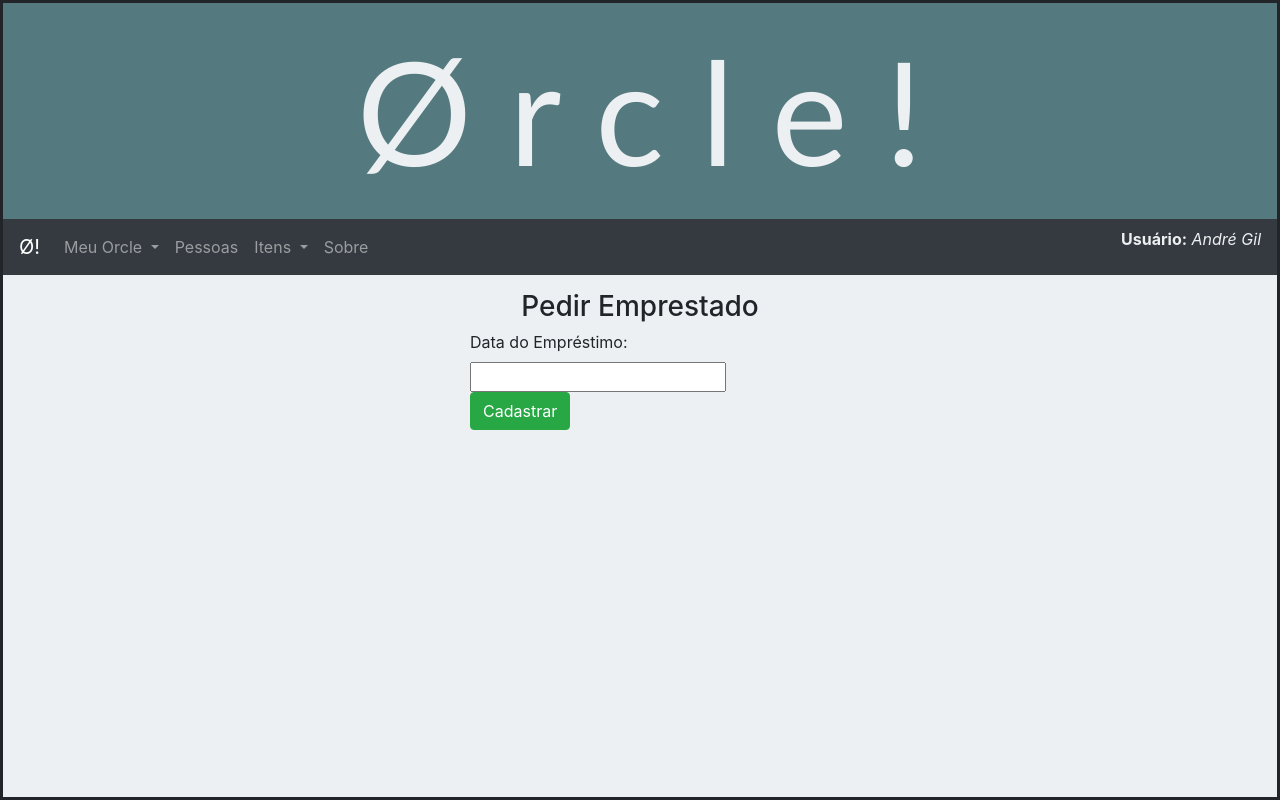
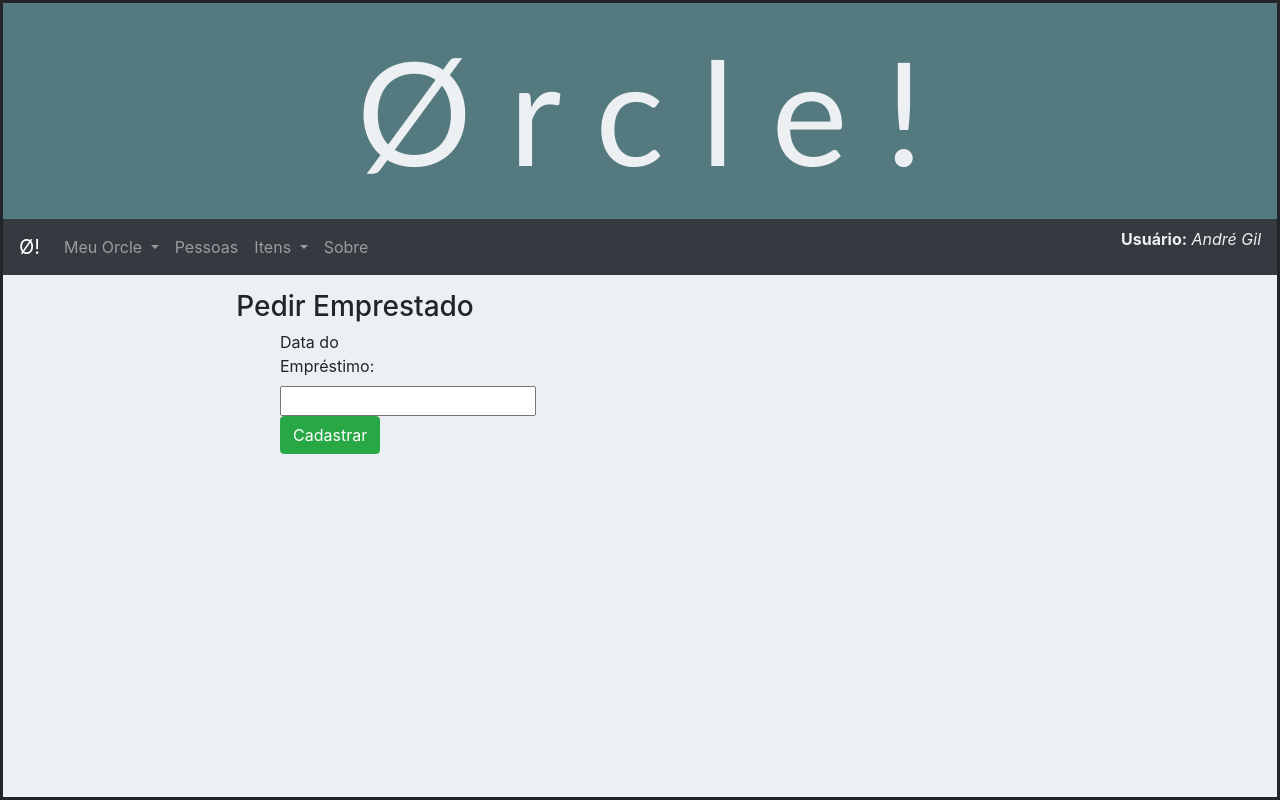
Before and after one commit to alsgil13/orcle_local, a Django app: page /borrows/emprestimo/create/ in a window 1280 px wide. Run offline with Django 3.2, Linux system fonts and the light colour scheme; a user stored in the database is signed in; some libraries are stand-ins or nearby versions.

Commit message:
Ajustando layout

```diff
--- a/borrows/templates/base_generic.html
+++ b/borrows/templates/base_generic.html
@@ -20,7 +20,7 @@
 
   <div class="main">
         <header>
-          <div class="banner">
+          <div class="banner text-nowrap">
             <p>&#216 r c l e !</p>
           </div>
           <div class='menu'>
@@ -28,8 +28,12 @@
           </div>
         </header>
         <div class="container">
-            {% block content %} {% endblock %}
+          <div class="row">
+            <div class="col-md-6">
+              {% block content %} {% endblock %}
+            </div>
 
+          </div>
         </div>
         <!-- <div class="footer">
                 <p>Copyright &copy Orcle Corporation. Todos os direitos reservados.</p>
```
